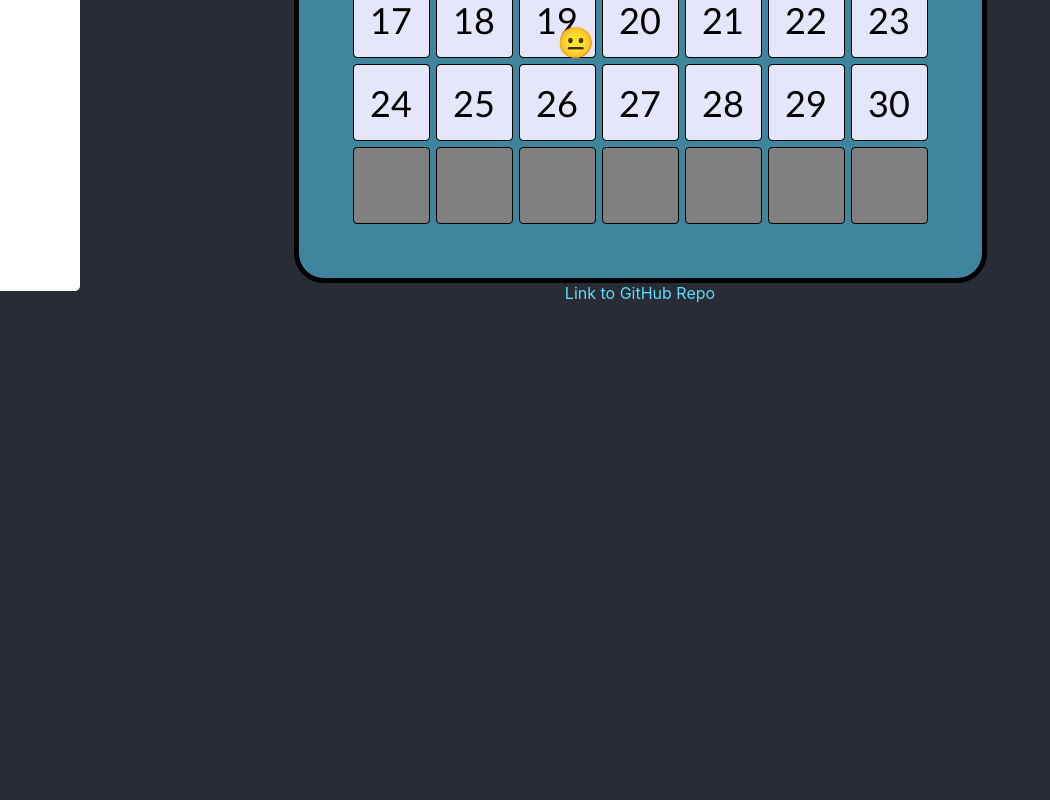
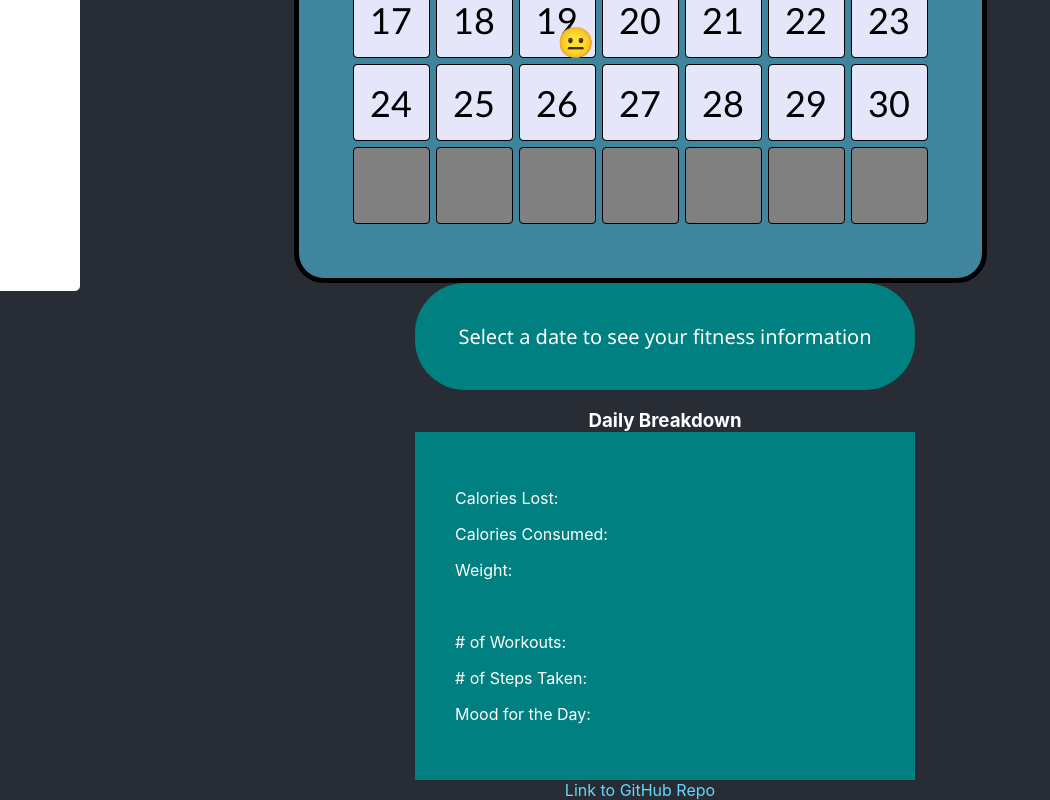
Before and after one commit to LukeSandsor/GitFit-App, a React (Create React App) app in the folder frontend/: page /#/calendar in a window 1280 px wide. Shown: the part 509-1309 px from the top of the page, without its empty margins (0-1050 px from the left). Before the commit the page ends 812 px from the top, so only its background shows below. Built offline with nearby package versions, Linux system fonts and the light colour scheme.

Commit message:
setting up calendar page with some info

```diff
--- a/frontend/src/CalendarObject/Calendar.css
+++ b/frontend/src/CalendarObject/Calendar.css
@@ -4,6 +4,7 @@
   border-radius: 30px;
   padding: 50px;
   display: inline-block;
+  vertical-align: inherit;
   width: max-content;
 
   /* this makes it so you can't highlight this object */
--- a/frontend/src/CalendarObject/Calendar.js
+++ b/frontend/src/CalendarObject/Calendar.js
@@ -51,6 +51,11 @@ function Calendar() {
     else {
       setCurrentMonth(newMonthVal);
     }
+
+    // reset the currently selected tile
+    if (selectedTile)
+        selectedTile.className = 'tile ';
+    setSelectedTile(undefined);
   }
 
   function handleMouseDown(row, col)
--- /dev/null
+++ b/frontend/src/Pages/CalendarPage.css
@@ -0,0 +1,24 @@
+#page-contents {
+  vertical-align: middle;
+}
+
+#day-info-block {
+  vertical-align: inherit;
+  display: inline-block;
+  width: 500px;
+  margin-left: 50px;
+}
+
+#day-title {
+  background-color: teal;
+  font-family: 'Segoe UI', Tahoma, Geneva, Verdana, sans-serif;
+  font-size: 20px;
+  padding: 40px;
+  border-radius: 50px;
+}
+
+#daily-breakdown {
+  background-color: teal;
+  padding: 40px;
+  text-align: left;
+}
--- a/frontend/src/Pages/CalendarPage.js
+++ b/frontend/src/Pages/CalendarPage.js
@@ -1,7 +1,7 @@
 import React from 'react';
 import Calendar from '../CalendarObject/Calendar';
 import NavBar from '../NavBar';
-
+import './CalendarPage.css';
 
 function CalendarPage()
 {
@@ -9,7 +9,21 @@ function CalendarPage()
     <div>
       <NavBar />
       <h3>GitFit: Calendar</h3>
-      <Calendar />
+      <div id="page-contents">
+        <Calendar />
+        <div id="day-info-block">
+          <div id="day-title">Select a date to see your fitness information</div>
+          <h3 style={{"margin-bottom": "0"}}>Daily Breakdown</h3>
+          <div id="daily-breakdown">
+            <p>Calories Lost: </p>
+            <p>Calories Consumed: </p>
+            <p>Weight: </p><br></br>
+            <p># of Workouts: </p>
+            <p># of Steps Taken: </p>
+            <p>Mood for the Day: </p>
+          </div>
+        </div>
+      </div>
     </div>
   );
 }
```
